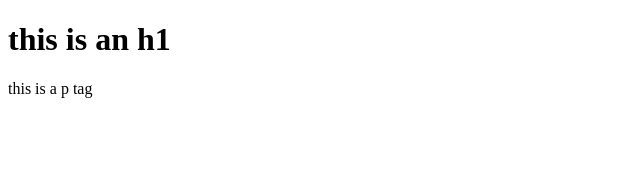
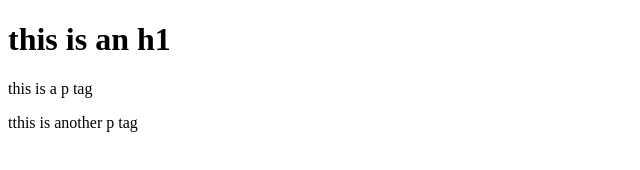
Before and after one commit to etan-tiamson/2023-portfolio-website, a plain HTML site: page index.html in a window 1280 px wide. Shown: the whole page, without its empty margins (0-640 px from the left). Drawn offline with Linux system fonts and the light colour scheme.

Commit message:
first commit

```diff
--- a/index.html
+++ b/index.html
@@ -9,6 +9,6 @@
 <body>
     <h1>this is an h1</h1>
     <p>this is a p tag</p>
-
+<p>tthis is another p tag</p>
 </body>
 </html>
```
